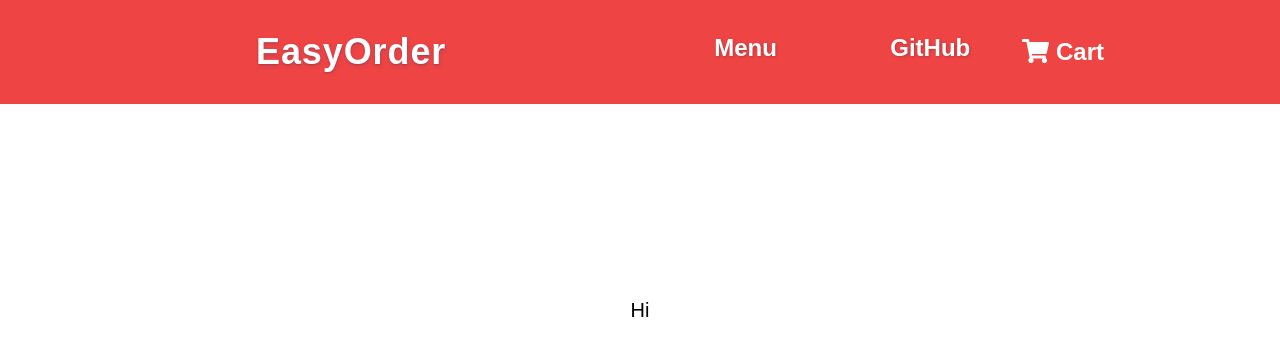
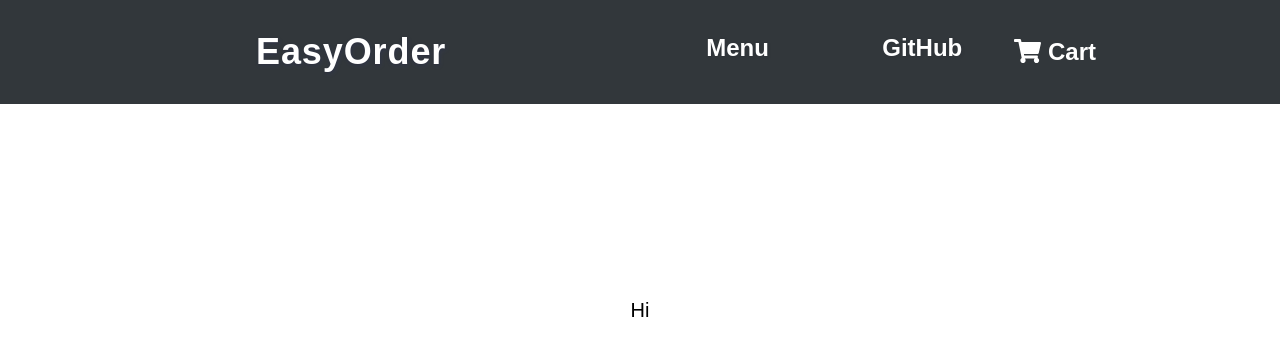
Before and after one commit to rStelmach/food-order-app, a React (Create React App) app: page / in a window 1280 px wide. Shown: the top 356 px of the page. Built offline with nearby package versions, Linux system fonts and the light colour scheme.

Commit message:
feat: add and replace with custom colors

```diff
--- a/src/components/Layout/Header.js
+++ b/src/components/Layout/Header.js
@@ -4,7 +4,7 @@ import { faShoppingCart } from '@fortawesome/free-solid-svg-icons';
 
 function Header() {
   return (
-    <header className="flex  align-baseline text-white justify-between  bg-red-500 p-8">
+    <header className="flex  align-baseline text-white justify-between  bg-primary p-8">
       <h1 className="px-56 font-bold  text-4xl tracking-wide text-shadow-md">
         EasyOrder
       </h1>
@@ -17,7 +17,7 @@ function Header() {
 
       <button
         type="button"
-        className=" mr-36 font-semibold  text-2xl ml-2"
+        className=" block  mr-36 font-semibold  text-2xl ml-2 rounded-md px-2  hover: "
       >
         <FontAwesomeIcon icon={faShoppingCart} /> Cart
       </button>
--- a/tailwind.config.js
+++ b/tailwind.config.js
@@ -1,11 +1,22 @@
 /* eslint-disable import/no-extraneous-dependencies */
 /* eslint-disable global-require */
 // tailwind.config.js
+// eslint-disable-next-line no-unused-vars
+// const colors = require('tailwindcss/colors');
+
 module.exports = {
   purge: ['./src/**/*.{js,jsx,ts,tsx}', './public/index.html'],
   darkMode: false, // or 'media' or 'class'
+
   theme: {
-    extend: {},
+    extend: {
+      colors: {
+        primary: '#32373B',
+        secondary: '#4A5859',
+        danger: '#C83E4D',
+        alt: '#F4B860',
+      },
+    },
   },
   variants: {
     extend: {},
```
